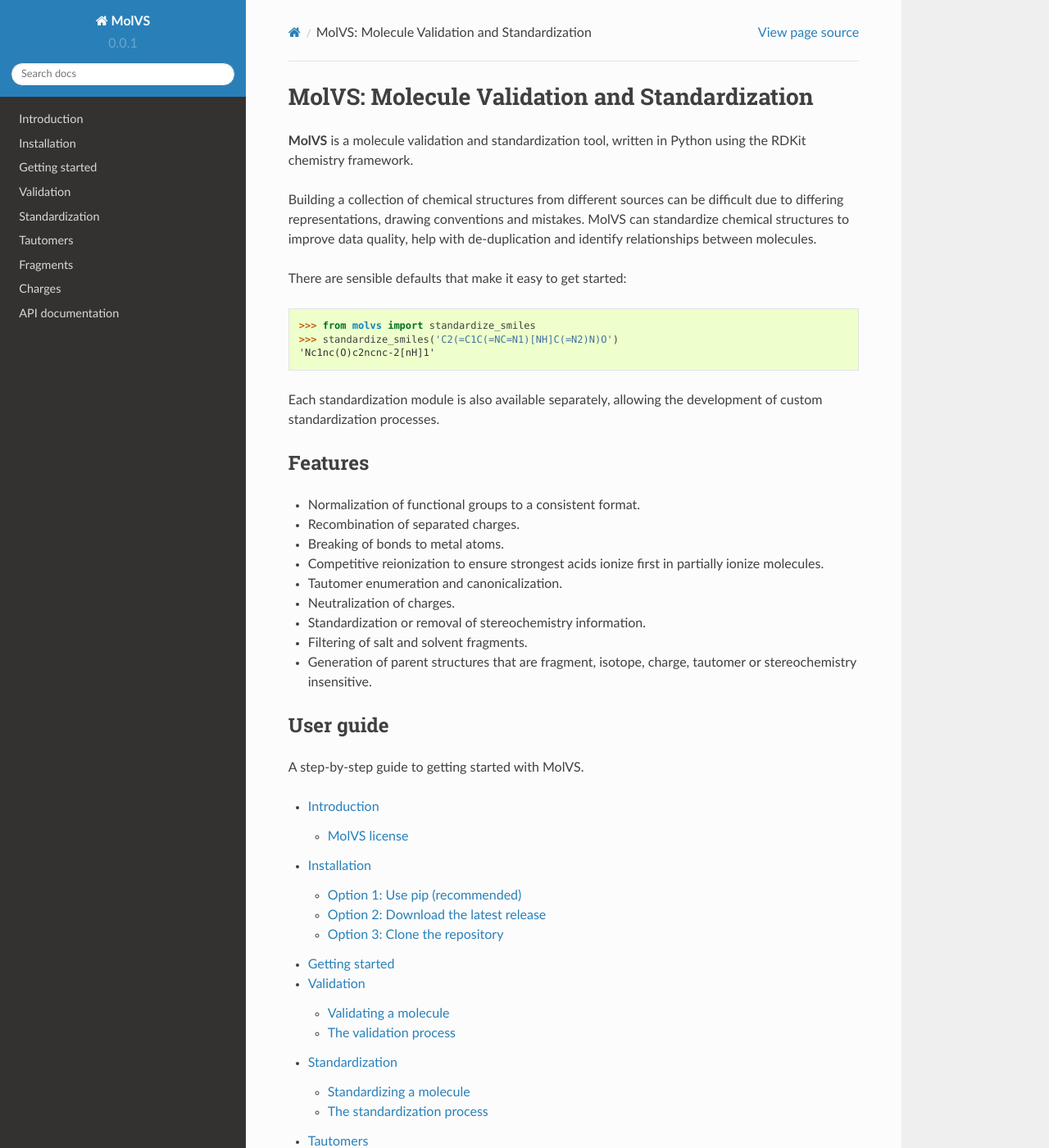
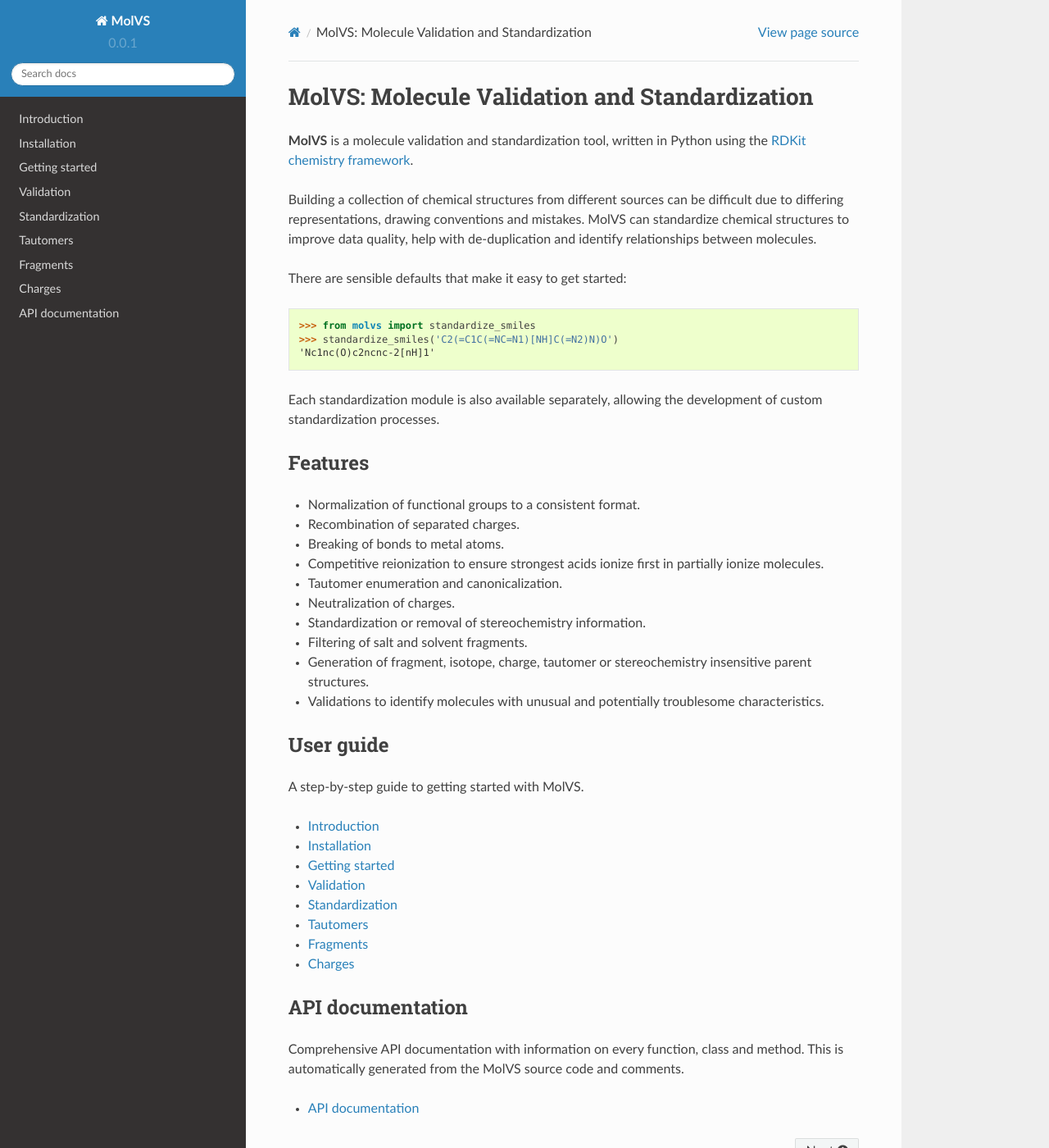
Before and after one commit to mcs07/MolVS, a Sphinx documentation site: the page built from docs/source/index.rst, in a window 1280 px wide and 1400 px high. Shown: the whole window at 82% size. Built offline with Sphinx 7.4.7 and the Read the Docs theme 2.0.0, drawn with Linux system fonts in a browser that asks for light colours; some of the changed text lies outside the part shown.

Commit message:
Minor documentation tidy up

```diff
--- a/docs/source/guide/gettingstarted.rst
+++ b/docs/source/guide/gettingstarted.rst
@@ -3,6 +3,8 @@
 Getting started
 ===============
 
+.. sectionauthor:: Matt Swain <m.swain@me.com>
+
 This page gives a introduction on how to get started with MolVS. This assumes you already have MolVS
 :ref:`installed <install>`.
 
--- a/docs/source/guide/install.rst
+++ b/docs/source/guide/install.rst
@@ -2,6 +2,8 @@
 
 Installation
 ============
+
+.. sectionauthor:: Matt Swain <m.swain@me.com>
 
 MolVS supports Python version 2.7. Once RDKit supports Python 3+, MolVS should also.
 
--- a/docs/source/guide/intro.rst
+++ b/docs/source/guide/intro.rst
@@ -2,6 +2,8 @@
 
 Introduction
 ============
+
+.. sectionauthor:: Matt Swain <m.swain@me.com>
 
 TODO...
 
--- a/docs/source/index.rst
+++ b/docs/source/index.rst
@@ -5,7 +5,7 @@
 
 .. sectionauthor:: Matt Swain <m.swain@me.com>
 
-**MolVS** is a molecule validation and standardization tool, written in Python using the RDKit chemistry framework.
+**MolVS** is a molecule validation and standardization tool, written in Python using the `RDKit chemistry framework`_.
 
 Building a collection of chemical structures from different sources can be difficult due to differing representations,
 drawing conventions and mistakes. MolVS can standardize chemical structures to improve data quality, help with
@@ -30,7 +30,8 @@
 - Neutralization of charges.
 - Standardization or removal of stereochemistry information.
 - Filtering of salt and solvent fragments.
-- Generation of parent structures that are fragment, isotope, charge, tautomer or stereochemistry insensitive.
+- Generation of fragment, isotope, charge, tautomer or stereochemistry insensitive parent structures.
+- Validations to identify molecules with unusual and potentially troublesome characteristics.
 
 User guide
 ----------
@@ -38,7 +39,7 @@
 A step-by-step guide to getting started with MolVS.
 
 .. toctree::
-   :maxdepth: 2
+   :maxdepth: 1
 
    guide/intro
    guide/install
```
Also changed, not shown: other parts of docs/source/index.rst (+1 -6 lines), README.rst (+2 -5 lines).
